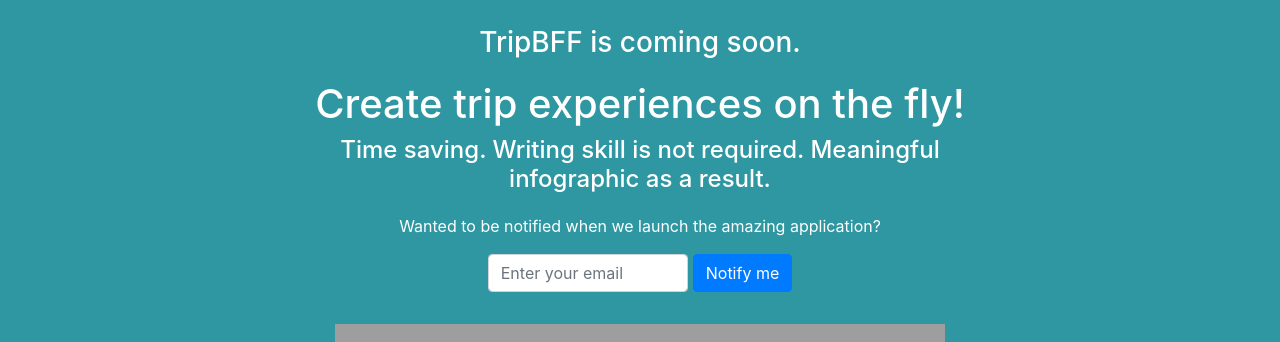
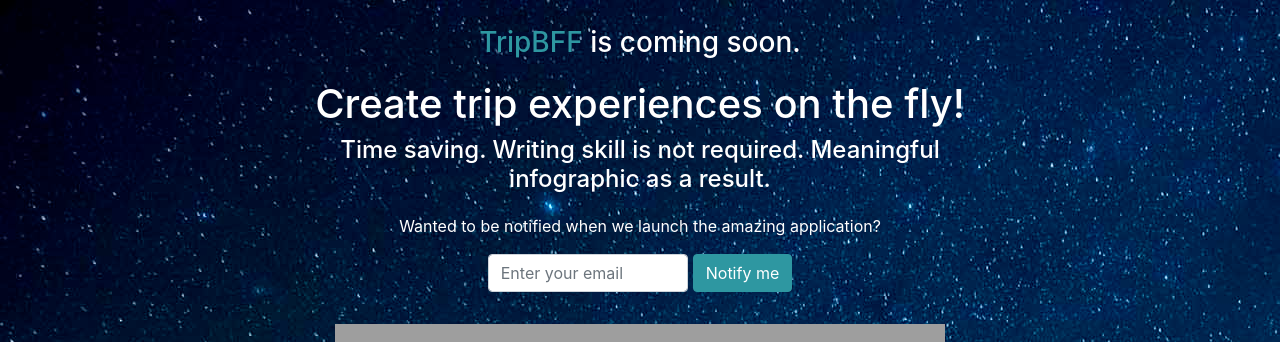
Before and after one commit to Reborn1320/tripbffwebsite, a React (Create React App) app: page / in a window 1280 px wide. Shown: the top 342 px of the page. Built offline with nearby package versions, Linux system fonts and the light colour scheme; grey boxes are pictures that could not be loaded.

Commit message:
Update layout, register email

```diff
--- a/package.json
+++ b/package.json
@@ -7,7 +7,8 @@
     "mdbreact": "^4.18.0",
     "react": "^16.8.6",
     "react-dom": "^16.8.6",
-    "react-scripts": "3.0.1"
+    "react-scripts": "3.0.1",
+    "react-toastify": "^5.3.1"
   },
   "scripts": {
     "start": "react-scripts start",
--- a/src/App.css
+++ b/src/App.css
@@ -43,8 +43,8 @@
   min-width: 100%;
   min-height: 100%;
 
-  /* background-image: url("./images/04.jpg") */
-  background-color: #2E97A1;
+  background-image: url("./images/01.jpg")
+  /* background-color: #2E97A1; */
 }
 
 .video-embed-container {
@@ -58,6 +58,10 @@
 .info-child-container {
   width: 100%;
   text-align: center;
+}
+
+.app-name {
+  color: #2E97A1;
 }
 
 .headline-section {
@@ -86,3 +90,8 @@
   float: left;
   margin-left: 5px;
 }
+
+.btn-register,  .btn-register:hover{
+  background-color: #2E97A1 !important;
+  border-color: #2E97A1 !important;
+}
--- a/src/App.js
+++ b/src/App.js
@@ -2,6 +2,7 @@
 import logo from './logo.svg';
 import './App.css';
 import EmbedsElement from "./EmbedsElement";
+import RegisterNotify from "./RegisterNotify";
 
 function App() {
   return (
@@ -20,16 +21,11 @@
               <div className="request-notify">
                   <p>Wanted to be notified when we launch the amazing application?</p>
               </div>
-              <div className="notify-outer-container">
-                  <input type="email" className="form-control email-field" placeholder="Enter your email"></input>
-                  <div className="btn-submit-container">
-                      <button type="submit" class="btn btn-primary">Notify me</button>
-                  </div>
-              </div>
+              <RegisterNotify />
             </div>
       </div>
       <div className="col-sm-6 center video-embed-container">
-        <EmbedsElement></EmbedsElement>
+        <EmbedsElement />
       </div>
     </div>
   );
--- a/src/EmbedsElement.jsx
+++ b/src/EmbedsElement.jsx
@@ -5,7 +5,7 @@
   return (
     <div className="embed-responsive embed-responsive-16by9">
       <iframe className="embed-responsive-item" src="https://www.youtube.com/embed/hpDQeHu1hW8"
-      frameborder="0" allowFullScreen="true" webkitallowfullscreen="true" mozallowfullscreen="true">
+      allowFullScreen={true} webkitallowfullscreen="true" mozallowfullscreen="true">
       </iframe>
     </div>
   )
--- /dev/null
+++ b/src/RegisterNotify.jsx
@@ -0,0 +1,67 @@
+import './App.css';
+import React from 'react';
+import { ToastContainer, toast } from 'react-toastify';
+import 'react-toastify/dist/ReactToastify.css';
+
+export default class RegisterNotify extends React.Component {
+    constructor(props) {
+      super(props);
+      this.state = {
+        email: '',
+        isSubmited: false
+      };
+    }
+
+    _handleEmailChange = (event) => {
+        this.setState({email: event.target.value});
+    }
+
+    _registerNotify = () => {
+        this.setState({isSubmited: true});
+
+        fetch("http://192.168.42.236:8000/registerNotify", {
+            method: 'POST',
+            headers: {
+                'Accept': 'application/json',
+                'Content-Type': 'application/json'
+              },
+              mode: 'no-cors',
+            body: JSON.stringify({email: this.state.email})
+        })
+        .then(res => res.json())
+        .catch(() => {
+            toast.success('Registered Successfully!', {
+                position: "top-right",
+                autoClose: 3000,
+                hideProgressBar: false,
+                closeOnClick: true,
+                pauseOnHover: true,
+                draggable: true,
+                });
+            this.setState({
+                isSubmited: false
+            });
+        })
+
+    }
+
+   render() {
+       return (
+            <div className="notify-outer-container">
+                  <input type="email" className="form-control email-field"
+                            placeholder="Enter your email"
+                            onChange={this._handleEmailChange}
+                            value={this.state.email}
+                            ></input>
+                  <div className="btn-submit-container">
+                      {
+                          this.state.isSubmited
+                          ?  <button onClick={this._registerNotify} className="btn btn-primary btn-register" disabled>Notify me</button>
+                          : <button onClick={this._registerNotify} className="btn btn-primary btn-register">Notify me</button>
+                      }
+                  </div>
+                  <ToastContainer />
+             </div>
+       )
+   }
+}
```
Also changed, not shown: src/images/01.jpg (added), 1 other file (tests, documents, lock files or other folders).
